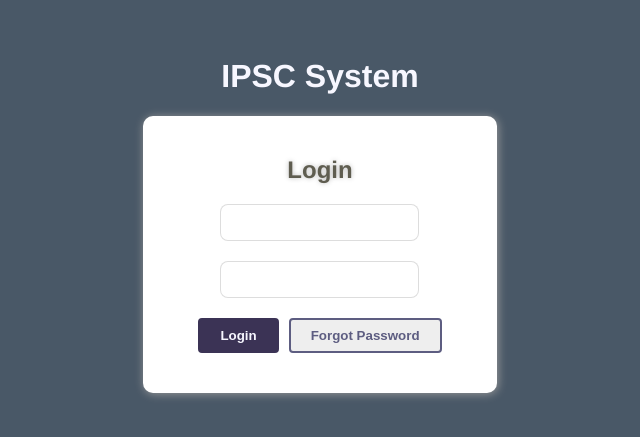
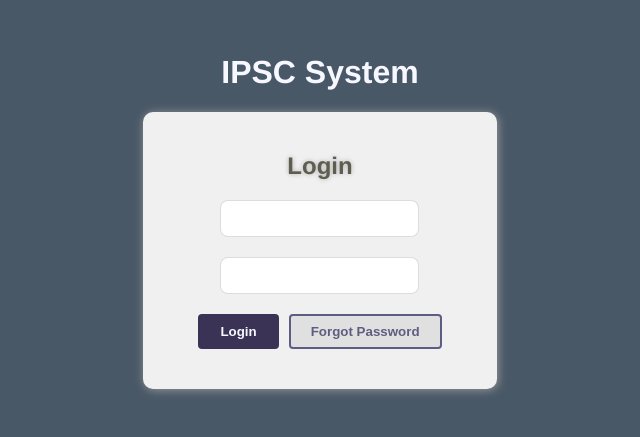
Before and after one commit to ben39053372/ipsc, a Vue app: page /login in a window 1280 px wide. Shown: the part 185-622 px from the top of the page, without its empty margins (320-960 px from the left). Built offline with nearby package versions, Linux system fonts and the light colour scheme.

Commit message:
style: Paper componet style

```diff
--- a/src/components/Paper.vue
+++ b/src/components/Paper.vue
@@ -10,11 +10,13 @@
 </script>
 <style>
   .paper {
-    background: #fff;
+    background: var(--paper-bg-color);
     padding: 30px 40px;
     border-radius: 10px;
     color: var(--paper-text-color);
     text-shadow: #0004 0 0 5px;
     box-shadow: 1px 1px 10px #999;
+    font-weight: 700;
+    margin-bottom: 8px;
   }
 </style>
```
